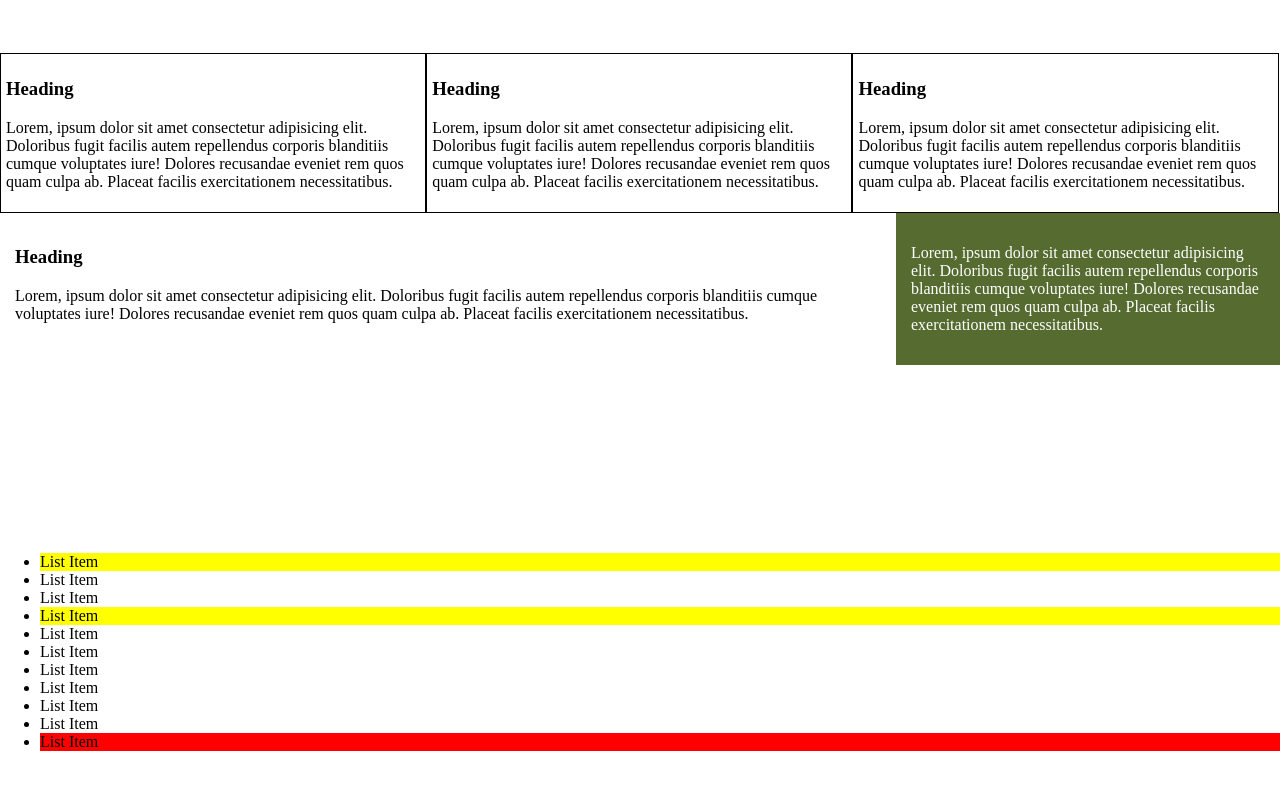
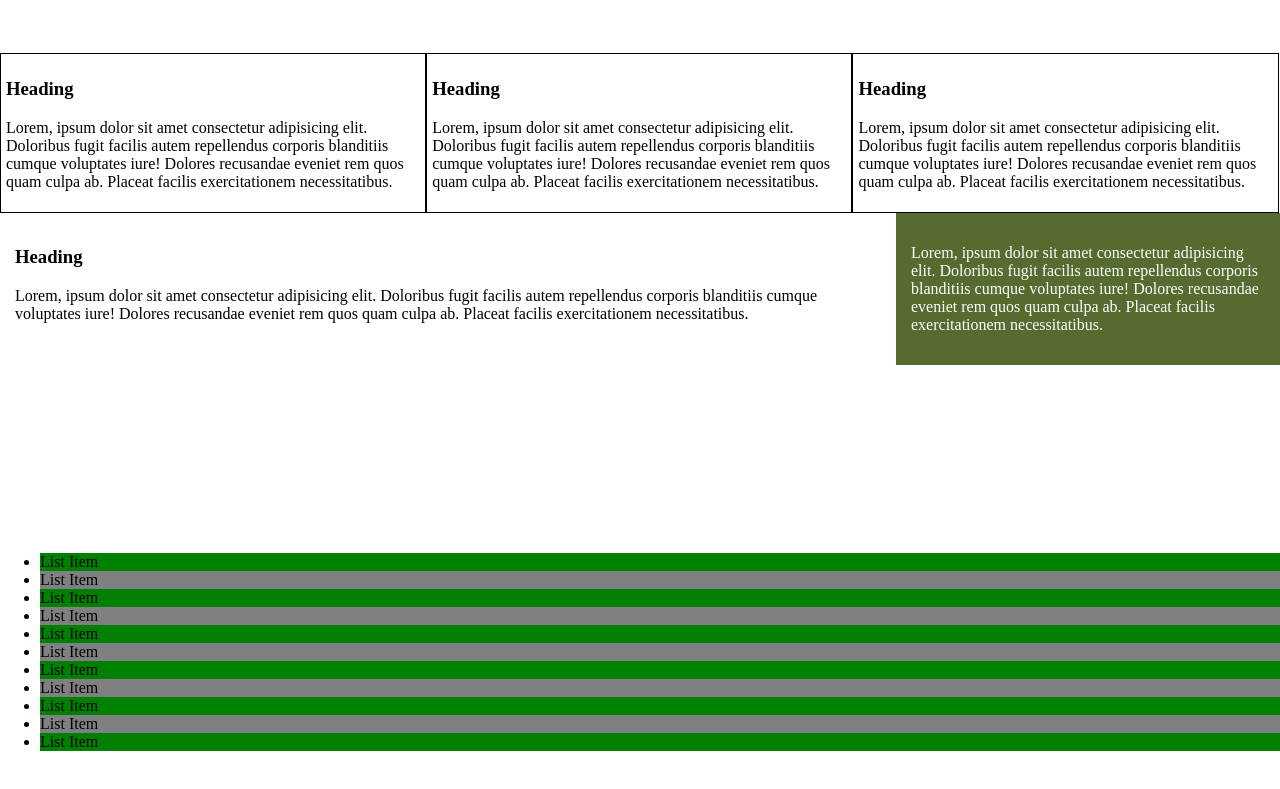
Before and after one commit to ogheneCodes/myCSSTutorial, a plain HTML site: page index.html in a window 1280 px wide. Shown: the part 1774-2563 px from the top of the page. Drawn offline with Linux system fonts and the light colour scheme.

Commit message:
using the nth-child for targeting elements and also using the odd and even numbers

```diff
--- a/main.css
+++ b/main.css
@@ -149,5 +149,13 @@ a:hover{
 }
 /* using the nth is more powerful that the first-child or second-child calling */
 .my-list li:nth-child(1){
-    background-color:yellow;
+    /* background-color:yellow; */
 }
+/* using the nth-child for targeting the even elements */
+.my-list li:nth-child(odd){
+    background-color:green;
+}
+/* using the nth-child for targetin the even elements */
+.my-list li:nth-child(even){
+    background-color: gray;
+}
```
